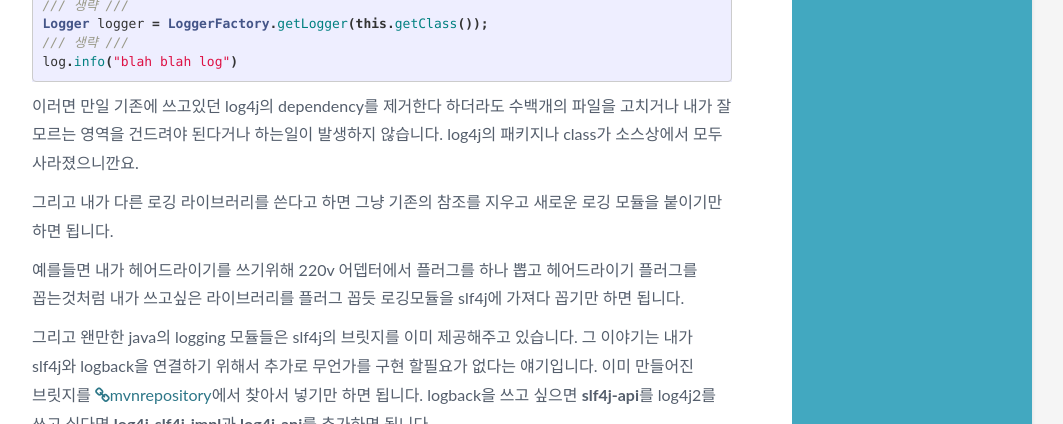
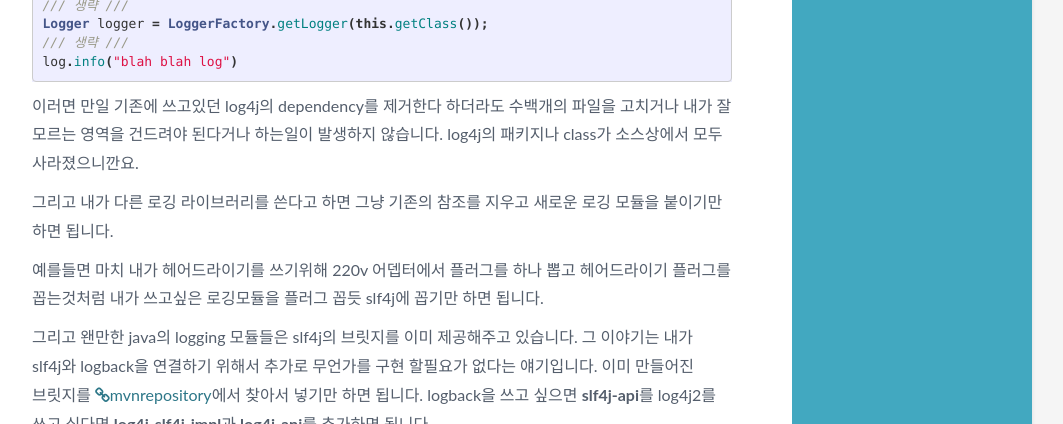
Before and after one commit to inyl/inyl.github.io, a Jekyll site: the page built from _posts/2017-05-05-slf4j.markdown, in a window 1280 px wide and 900 px high, scrolled down 1520 px, cut to the strip 0-424 px from the top of the window. Shown: the whole strip, without its empty margins (138-1201 px from the left). Built offline with Jekyll 4.4.1, drawn with Linux system fonts in a browser that asks for light colours; comment, search, counter and statistics services are not loaded.

Commit message:
언어교정

```diff
--- a/_posts/2017-05-05-slf4j.markdown
+++ b/_posts/2017-05-05-slf4j.markdown
@@ -76,8 +76,8 @@ log4j의 패키지나 class가 소스상에서 모두 사라졌으니깐요.
 
 그리고 내가 다른 로깅 라이브러리를 쓴다고 하면 그냥 기존의 참조를 지우고 새로운 로깅 모듈을 붙이기만 하면 됩니다.
 
-예를들면 내가 헤어드라이기를 쓰기위해 220v 어뎁터에서 플러그를 하나 뽑고 헤어드라이기 플러그를 꼽는것처럼
-내가 쓰고싶은 라이브러리를 플러그 꼽듯 로깅모듈을 slf4j에 가져다 꼽기만 하면 됩니다.
+예를들면 마치 내가 헤어드라이기를 쓰기위해 220v 어뎁터에서 플러그를 하나 뽑고 헤어드라이기 플러그를 꼽는것처럼
+내가 쓰고싶은 로깅모듈을 플러그 꼽듯 slf4j에 꼽기만 하면 됩니다.
 
 그리고 왠만한 java의 logging 모듈들은 slf4j의 브릿지를 이미 제공해주고 있습니다.
 그 이야기는 내가 slf4j와 logback을 연결하기 위해서 추가로 무언가를 구현 할필요가 없다는 얘기입니다.
```
